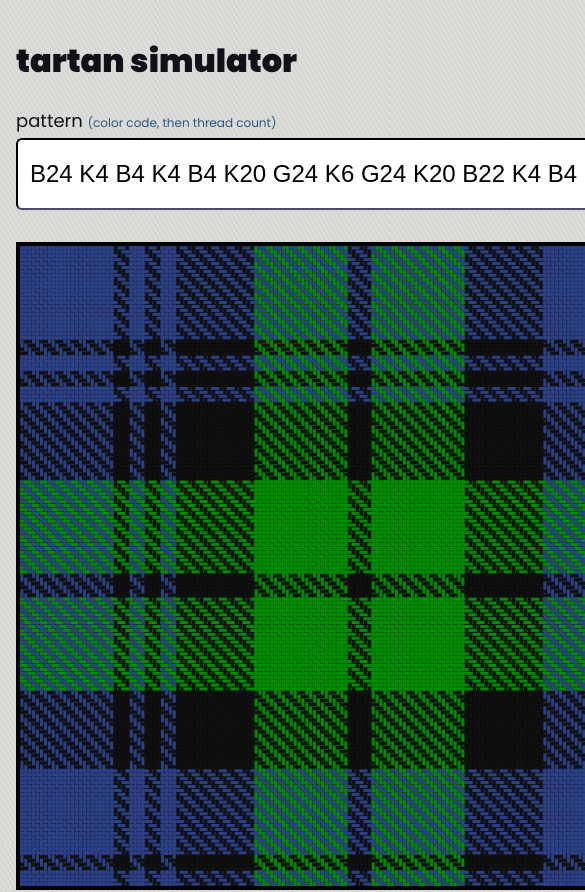
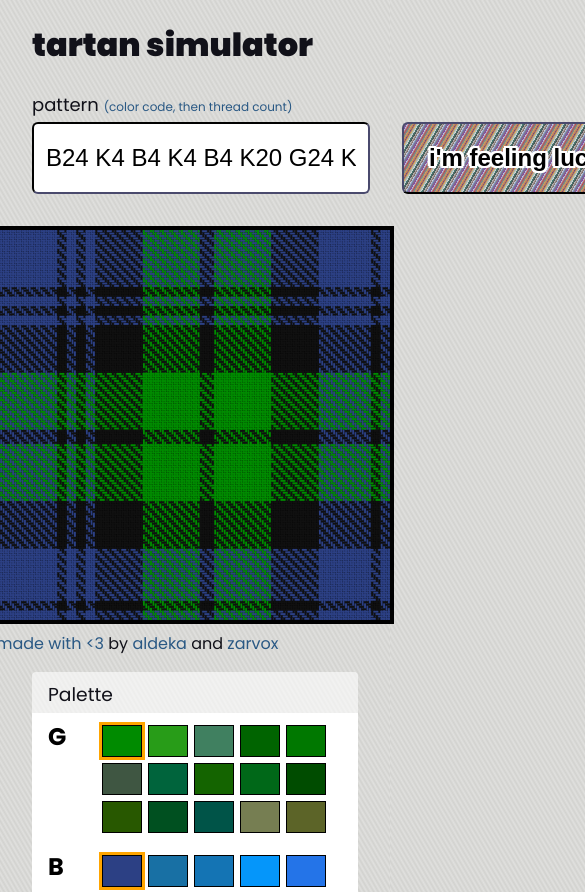
Before and after one commit to aldeka/tartanizer, a SvelteKit app: page / in a window 390 px wide. Shown: the top 892 px of the page, 585 px wide, since content can reach past the window. Built offline with nearby package versions, Linux system fonts and the light colour scheme.

Commit message:
Started work on responsive layout

```diff
--- /dev/null
+++ b/src/routes/+layout.server.ts
@@ -0,0 +1 @@
+export const ssr = false;
--- a/src/routes/+layout.svelte
+++ b/src/routes/+layout.svelte
@@ -2,31 +2,36 @@
 	import './styles.css';
 </script>
 
-<div class="app">
-	<main>
-		<slot />
-	</main>
-</div>
+<main id="wrapper">
+	<slot />
+</main>
 
 <style>
-	.app {
+	#wrapper {
+		min-height: 100vh;
+		max-width: 1024px;
 		display: flex;
 		flex-direction: column;
-		min-height: 100vh;
-	}
+		align-items: stretch;
+		font-size: 16px;
 
-	main {
-		flex: 1;
-		display: flex;
-		flex-direction: column;
-		padding: 1rem;
-		width: 100%;
-		max-width: 64rem;
 		margin: 0 auto;
+
 		box-sizing: border-box;
+		padding: 0 16px;
 
 		& * {
 			box-sizing: border-box;
 		}
 	}
+
+	@media (max-width: 1023px) {
+		#wrapper {
+			min-width: calc(100vw - 32px);
+			max-width: calc(100vw - 32px);
+			min-height: 100vh;
+			max-height: fit-content;
+			margin: 0 16px;
+		}
+	}
 </style>
--- a/src/routes/+page.svelte
+++ b/src/routes/+page.svelte
@@ -1,6 +1,12 @@
 <script lang="ts">
+	let innerWidth = window.innerWidth;
+	let innerHeight = window.innerHeight;
+
 	import ColorSelector from './colorSelector.svelte';
 	import TartanCanvas from './tartanCanvas.svelte';
+
+	let defaultCanvasSize = 640;
+	$: size = innerWidth < defaultCanvasSize ? innerWidth : defaultCanvasSize;
 
 	const paletteLabels: { [key: string]: string } = {
 		LR: 'light red',
@@ -203,21 +209,20 @@
 	$: unusedColorCodes = validColorCodes.filter((code) => !usedColorCodes.includes(code));
 </script>
 
+<svelte:window bind:innerWidth bind:innerHeight />
+
 <svelte:head>
 	<title>Tartanizer</title>
 	<meta name="description" content="Svelte demo app" />
 </svelte:head>
 
-<div id="wrapper">
 <h1>tartan simulator</h1>
 
 <section id="pattern-spec">
 	<div class="pattern-input">
 		<label for="pattern"
-				>pattern <a
-					href="https://www.tartanregister.gov.uk/threadcount"
-					target="_blank"
-					class="help">(color code, then thread count)</a
+			>pattern <a href="https://www.tartanregister.gov.uk/threadcount" target="_blank" class="help"
+				>(color code, then thread count)</a
 			></label
 		>
 		<input id="pattern" name="pattern" type="text" bind:value={colorString} />
@@ -231,7 +236,7 @@
 
 <div id="canvas-and-palette">
 	<div>
-			<TartanCanvas {threadList} />
+		<TartanCanvas {threadList} width={size} height={size} />
 		<footer>
 			<a href="https://github.com/aldeka/tartanizer" target="_blank">made with {'<3'}</a> by
 			<a href="https://github.com/aldeka" target="_blank">aldeka</a>
@@ -269,17 +274,8 @@
 		</div>
 	</section>
 </div>
-</div>
 
 <style>
-	#wrapper {
-		display: flex;
-		flex-direction: column;
-		justify-content: center;
-		align-items: stretch;
-		font-size: 16px;
-	}
-
 	.help {
 		font-size: 12px;
 	}
@@ -292,6 +288,7 @@
 	}
 
 	section#pattern-spec {
+		flex: 0;
 		display: flex;
 		align-items: flex-end;
 		justify-content: space-between;
@@ -308,8 +305,7 @@
 
 	.pattern-input {
 		text-align: left;
-		flex: 0;
-		min-width: 648px;
+		flex: 1;
 		display: flex;
 		flex-direction: column;
 		align-items: stretch;
@@ -325,7 +321,7 @@
 	.stripey-button {
 		cursor: pointer;
 		display: block;
-		flex: 1;
+		flex: 0;
 		min-width: 240px;
 		margin-left: 2rem;
 		border-radius: 0.25em;
@@ -380,6 +376,7 @@
 	}
 
 	#canvas-and-palette {
+		flex: 1;
 		width: 100%;
 		display: flex;
 		flex-direction: row;
@@ -415,4 +412,20 @@
 			background: white;
 		}
 	}
+
+	@media (max-width: 1023px) {
+		#canvas-and-palette {
+			flex: 1;
+			flex-direction: column;
+			align-items: center;
+			max-height: none;
+		}
+
+		section#palette {
+			margin-right: 0;
+			margin-left: 0;
+			margin-bottom: 2rem;
+			max-width: 100%;
+		}
+	}
 </style>
--- a/src/routes/+page.ts
+++ /dev/null
@@ -1,3 +0,0 @@
-// since there's no dynamic data here, we can prerender
-// it so that it gets served as a static asset in production
-export const prerender = true;
--- a/src/routes/styles.css
+++ b/src/routes/styles.css
@@ -11,12 +11,7 @@
 
 body {
 	min-height: 100vh;
-	height: 100vh;
-	max-height: 100vh;
 	margin: 0;
-	display: flex;
-	flex-direction: column;
-	background-attachment: fixed;
 	background-color: #dfdfd0;
 	background: repeating-linear-gradient(
 		-120deg,
@@ -25,6 +20,8 @@ body {
 		#10100021 2px,
 		#10100030 4px
 	);
+
+	box-sizing: border-box;
 }
 
 h1,
--- a/src/routes/tartanCanvas.svelte
+++ b/src/routes/tartanCanvas.svelte
@@ -1,7 +1,10 @@
 <script lang="ts">
 	export let threadList: string[] = [];
-	export let size: number = 640;
+	export let width: number = 640;
+	export let height: number = 640;
 	import { afterUpdate, onMount } from 'svelte';
+
+	$: smallerDimension = width < height ? width : height;
 
 	let canvas: HTMLCanvasElement;
 
@@ -19,8 +22,9 @@
 		if (ctx) {
 			const topThreads: Thread[] = [];
 			const bottomThreads: Thread[] = [];
-			const multiplier = size / threadList.length;
-			const lineWidth = (size / threadList.length) * .8;
+			const multiplier = smallerDimension / threadList.length;
+			const lineWidth = (smallerDimension / threadList.length) * 0.8;
+
 			ctx.fillStyle = 'black';
 			ctx.fillRect(0, 0, canvas.width, canvas.height);
 
@@ -88,9 +92,11 @@
 	afterUpdate(() => {
 		repaint();
 	});
+
+	console.log('size', width, height);
 </script>
 
-<canvas bind:this={canvas} height={size} width={size} />
+<canvas bind:this={canvas} {width} {height} />
 
 <style>
 	canvas {
```
Lines whose indentation alone changed are shown as unchanged.
